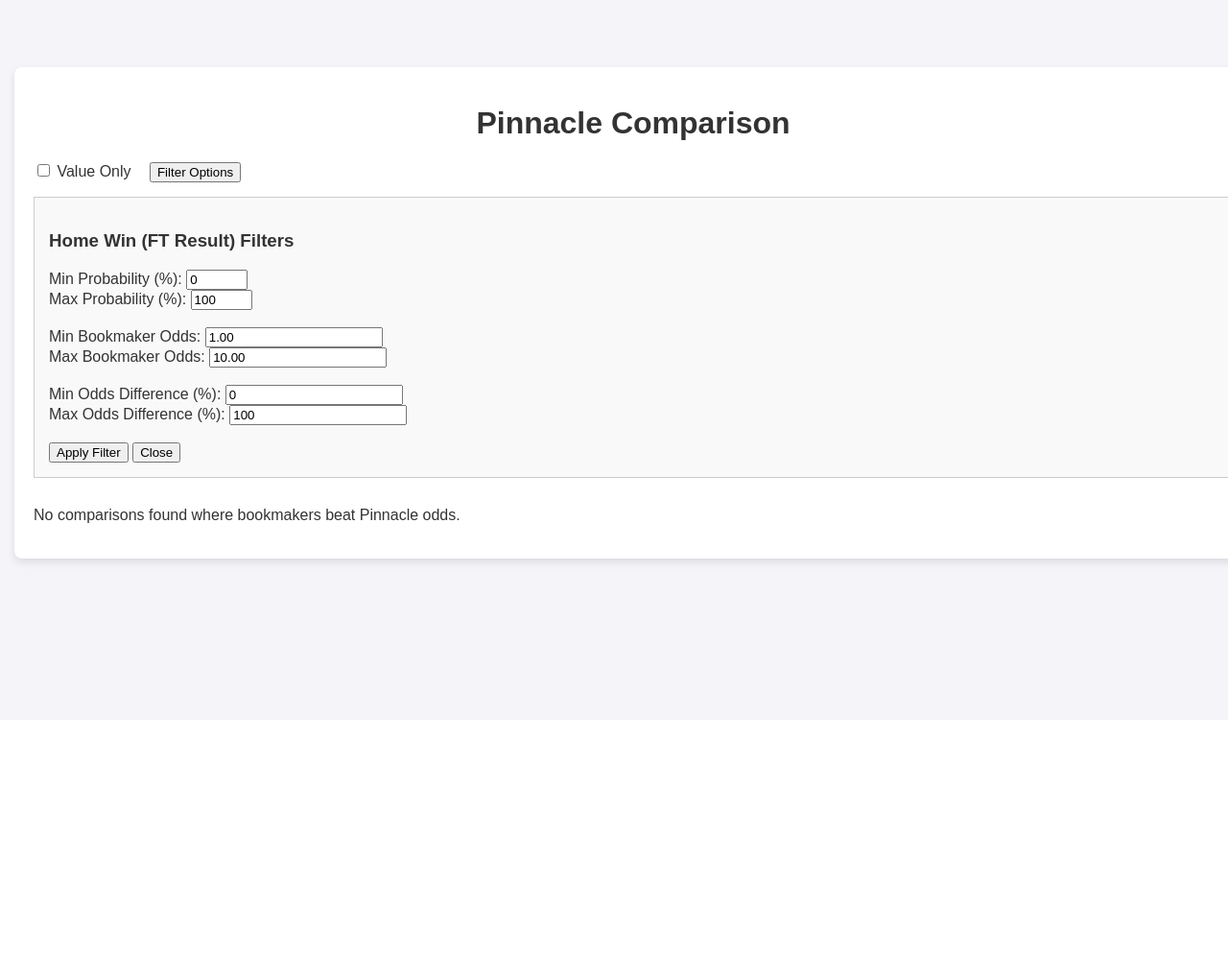
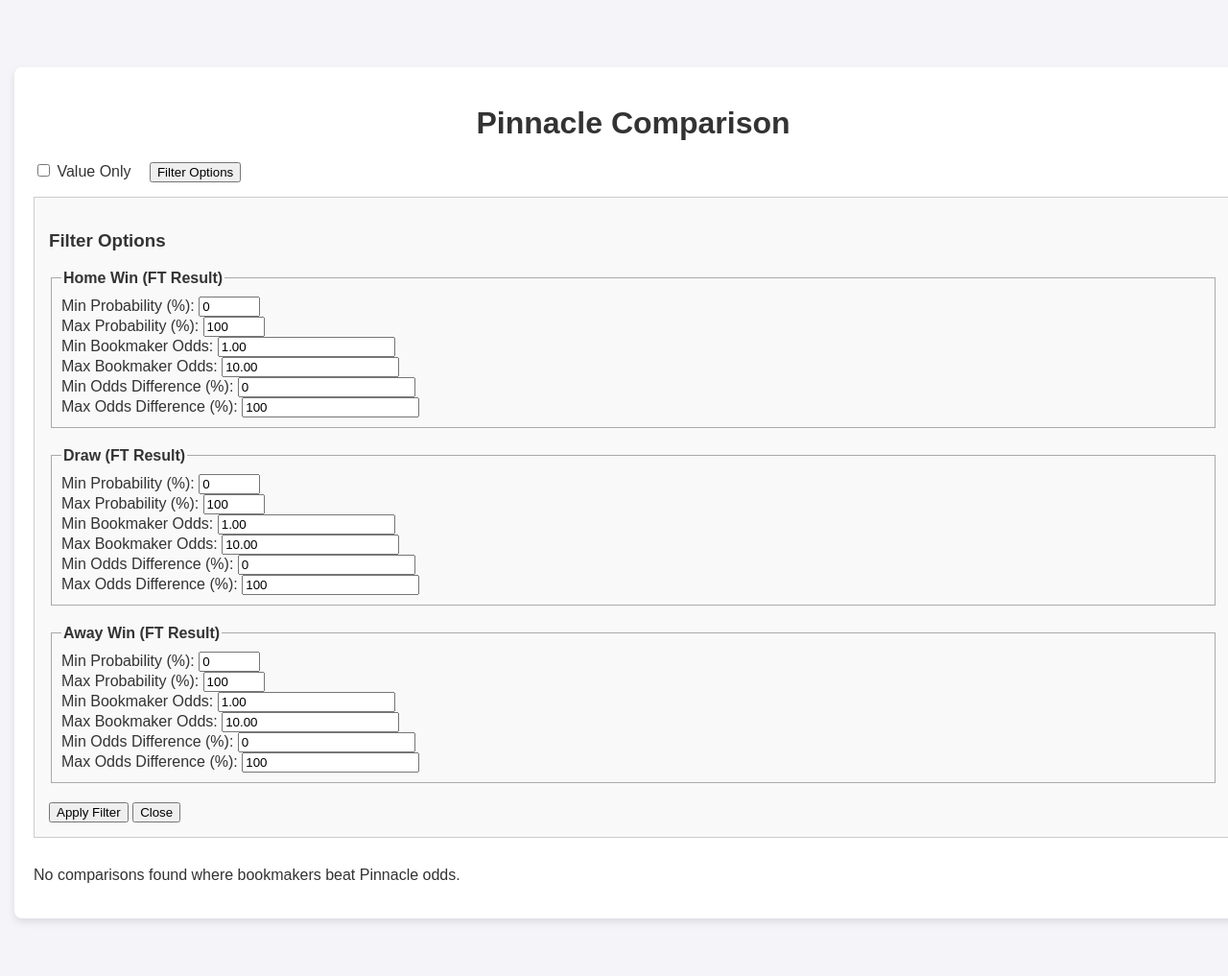
Before and after one commit to Craigoellis/football-flask-site, a Flask app: template templates/pinnacle.html in a window 1280 px wide, after a click on "Filter Options". Shown: the part 50-1067 px from the top of the page at 96% size. Before the commit the page ends 642 px from the top, so only its background shows below. Run offline with Flask 3, Linux system fonts and the light colour scheme; the template is opened without the code that fills it, so the values that code supplies are empty.

Commit message:
Home Win, Draw, Away Pinnacle

```diff
--- a/templates/pinnacle.html
+++ b/templates/pinnacle.html
@@ -10,44 +10,32 @@
 <div class="pinnacle-container">
     <h1>Pinnacle Comparison</h1>
 
-    <!-- Value Only Toggle -->
     <div style="margin-bottom: 15px;">
         <label>
             <input type="checkbox" id="valueOnlyToggle" onchange="toggleValueOnly()"> Value Only
         </label>
-
-        <!-- Filter Options Button -->
         <button onclick="document.getElementById('filterPopup').style.display = 'block'" style="margin-left: 15px;">
             Filter Options
         </button>
     </div>
 
     <!-- Filter Popup -->
-    <div id="filterPopup" style="display: none; border: 1px solid #ccc; padding: 15px; margin-bottom: 20px; background: #f9f9f9;">
-        <h3>Home Win (FT Result) Filters</h3>
+    <div id="filterPopup" style="display:none; background:#f9f9f9; padding:15px; border:1px solid #ccc;">
+        <h3>Filter Options</h3>
 
-        <label>Min Probability (%):
-            <input type="number" id="prob-min" value="0" min="0" max="100">
-        </label><br>
-        <label>Max Probability (%):
-            <input type="number" id="prob-max" value="100" min="0" max="100">
-        </label><br><br>
+        {% for market in ['Home Win', 'Draw', 'Away Win'] %}
+        <fieldset style="margin-bottom: 20px; border: 1px solid #aaa; padding: 10px;">
+            <legend><strong>{{ market }} (FT Result)</strong></legend>
+            <label>Min Probability (%): <input type="number" id="{{ market | lower | replace(' ', '_') }}_prob_min" value="0" min="0" max="100"></label><br>
+            <label>Max Probability (%): <input type="number" id="{{ market | lower | replace(' ', '_') }}_prob_max" value="100" min="0" max="100"></label><br>
+            <label>Min Bookmaker Odds: <input type="number" id="{{ market | lower | replace(' ', '_') }}_odds_min" value="1.00" step="0.01"></label><br>
+            <label>Max Bookmaker Odds: <input type="number" id="{{ market | lower | replace(' ', '_') }}_odds_max" value="10.00" step="0.01"></label><br>
+            <label>Min Odds Difference (%): <input type="number" id="{{ market | lower | replace(' ', '_') }}_diff_min" value="0" step="0.1"></label><br>
+            <label>Max Odds Difference (%): <input type="number" id="{{ market | lower | replace(' ', '_') }}_diff_max" value="100" step="0.1"></label><br>
+        </fieldset>
+        {% endfor %}
 
-        <label>Min Bookmaker Odds:
-            <input type="number" id="odds-min" value="1.00" step="0.01">
-        </label><br>
-        <label>Max Bookmaker Odds:
-            <input type="number" id="odds-max" value="10.00" step="0.01">
-        </label><br><br>
-
-        <label>Min Odds Difference (%):
-            <input type="number" id="diff-min" value="0" step="0.1">
-        </label><br>
-        <label>Max Odds Difference (%):
-            <input type="number" id="diff-max" value="100" step="0.1">
-        </label><br><br>
-
-        <button onclick="applyHomeWinFilter()">Apply Filter</button>
+        <button onclick="applyFilters()">Apply Filter</button>
         <button onclick="document.getElementById('filterPopup').style.display = 'none'">Close</button>
     </div>
 
@@ -99,49 +87,22 @@
 function sortTableByOddsDifference() {
     const table = document.querySelector(".pinnacle-table tbody");
     const rows = Array.from(table.rows);
-
-    const sortedRows = rows.sort((a, b) => {
-        const aVal = parseFloat(a.cells[10].innerText.replace('%', '').trim());
-        const bVal = parseFloat(b.cells[10].innerText.replace('%', '').trim());
-        return bVal - aVal;
-    });
-
-    while (table.firstChild) {
-        table.removeChild(table.firstChild);
-    }
-    sortedRows.forEach(row => table.appendChild(row));
+    rows.sort((a, b) => parseFloat(b.cells[10].innerText) - parseFloat(a.cells[10].innerText));
+    rows.forEach(row => table.appendChild(row));
 }
 
 function sortTableByPinnacleOdds() {
     const table = document.querySelector(".pinnacle-table tbody");
     const rows = Array.from(table.rows);
-
-    const sortedRows = rows.sort((a, b) => {
-        const aVal = parseFloat(a.cells[7].innerText.trim());
-        const bVal = parseFloat(b.cells[7].innerText.trim());
-        return bVal - aVal;
-    });
-
-    while (table.firstChild) {
-        table.removeChild(table.firstChild);
-    }
-    sortedRows.forEach(row => table.appendChild(row));
+    rows.sort((a, b) => parseFloat(b.cells[7].innerText) - parseFloat(a.cells[7].innerText));
+    rows.forEach(row => table.appendChild(row));
 }
 
 function sortTableByBookmakerOdds() {
     const table = document.querySelector(".pinnacle-table tbody");
     const rows = Array.from(table.rows);
-
-    const sortedRows = rows.sort((a, b) => {
-        const aVal = parseFloat(a.cells[9].innerText.trim());
-        const bVal = parseFloat(b.cells[9].innerText.trim());
-        return bVal - aVal;
-    });
-
-    while (table.firstChild) {
-        table.removeChild(table.firstChild);
-    }
-    sortedRows.forEach(row => table.appendChild(row));
+    rows.sort((a, b) => parseFloat(b.cells[9].innerText) - parseFloat(a.cells[9].innerText));
+    rows.forEach(row => table.appendChild(row));
 }
 
 function toggleValueOnly() {
@@ -150,45 +111,47 @@ function toggleValueOnly() {
     const rows = document.querySelectorAll(".pinnacle-table tbody tr");
 
     rows.forEach(row => {
-        const implied = parseFloat(row.cells[6].innerText.trim());   // Implied Odds
-        const actual = parseFloat(row.cells[9].innerText.trim());    // Bookmaker Odds
+        const implied = parseFloat(row.cells[6].innerText.trim());
+        const actual = parseFloat(row.cells[9].innerText.trim());
         const isValue = actual > implied;
         row.style.display = (showValueOnly && !isValue) ? "none" : "";
     });
 }
 
-// New Filter Logic
-function applyHomeWinFilter() {
-    const probMin = parseFloat(document.getElementById('prob-min').value);
-    const probMax = parseFloat(document.getElementById('prob-max').value);
-    const oddsMin = parseFloat(document.getElementById('odds-min').value);
-    const oddsMax = parseFloat(document.getElementById('odds-max').value);
-    const diffMin = parseFloat(document.getElementById('diff-min').value);
-    const diffMax = parseFloat(document.getElementById('diff-max').value);
-
+function applyFilters() {
     const rows = document.querySelectorAll(".pinnacle-table tbody tr");
 
     rows.forEach(row => {
-        const market = row.cells[4].innerText.trim().toLowerCase();
-        if (market !== 'home win') {
-            row.style.display = '';
-            return;
+        const market = row.cells[4].innerText.trim();
+        const prob = parseFloat(row.cells[5].innerText);
+        const odds = parseFloat(row.cells[9].innerText);
+        const diff = parseFloat(row.cells[10].innerText);
+
+        let show = true;
+
+        const markets = ['home_win', 'draw', 'away_win'];
+        const names = ['Home Win', 'Draw', 'Away Win'];
+
+        for (let i = 0; i < markets.length; i++) {
+            if (market === names[i]) {
+                const probMin = parseFloat(document.getElementById(`${markets[i]}_prob_min`).value);
+                const probMax = parseFloat(document.getElementById(`${markets[i]}_prob_max`).value);
+                const oddsMin = parseFloat(document.getElementById(`${markets[i]}_odds_min`).value);
+                const oddsMax = parseFloat(document.getElementById(`${markets[i]}_odds_max`).value);
+                const diffMin = parseFloat(document.getElementById(`${markets[i]}_diff_min`).value);
+                const diffMax = parseFloat(document.getElementById(`${markets[i]}_diff_max`).value);
+
+                show = (
+                    prob >= probMin && prob <= probMax &&
+                    odds >= oddsMin && odds <= oddsMax &&
+                    diff >= diffMin && diff <= diffMax
+                );
+                break;
+            }
         }
 
-        const prob = parseFloat(row.cells[5].innerText.replace('%', '').trim());
-        const odds = parseFloat(row.cells[9].innerText.trim());
-        const diff = parseFloat(row.cells[10].innerText.replace('%', '').trim());
-
-        const show =
-            prob >= probMin && prob <= probMax &&
-            odds >= oddsMin && odds <= oddsMax &&
-            diff >= diffMin && diff <= diffMax;
-
-        row.style.display = show ? '' : 'none';
+        row.style.display = show ? "" : "none";
     });
-
-    document.getElementById('filterPopup').style.display = 'none';
 }
 </script>
-
 {% endblock %}
```
